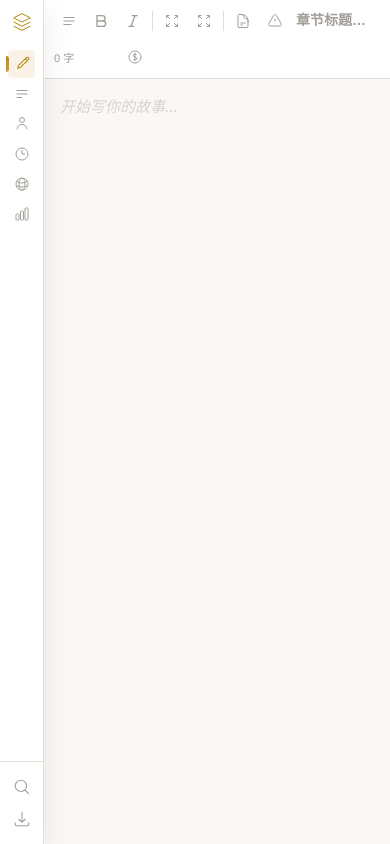
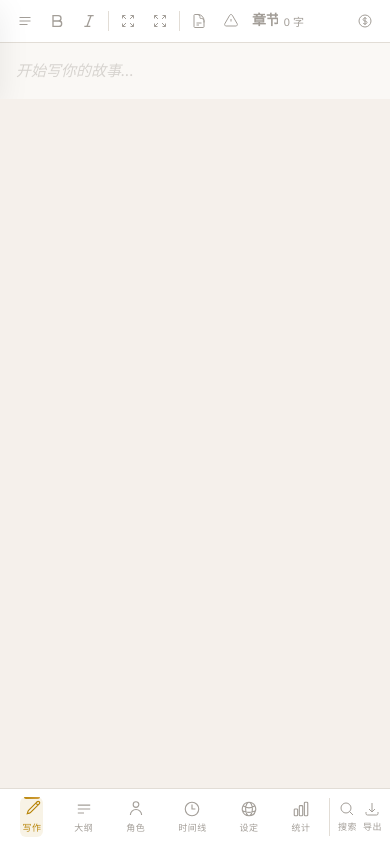
Before and after one commit to WuuuW-U/novel-writer, a plain HTML site: page index.html in a window 390 px wide. Drawn offline with Linux system fonts and the light colour scheme.

Commit message:
手机端侧边栏改为底部标签栏，提升移动端导航可见性

```diff
--- a/css/style.css
+++ b/css/style.css
@@ -510,13 +510,29 @@ select.form-input { appearance:none; cursor:pointer; background-image:url("data:
 
 /* ========== 手机 (≤480px) ========== */
 @media(max-width:480px) {
+  #app { flex-direction:column; }
+
   .sidebar {
-    width:44px; padding:12px 0 6px;
+    width:100%; height:56px; flex-direction:row; align-items:center;
+    padding:0 6px; border-right:none; border-top:1px solid var(--border);
+    order:2; flex-shrink:0; z-index:30; gap:0;
+    background:var(--bg-primary);
   }
-  .sidebar-logo { margin-bottom:14px; }
-  .sidebar-logo svg { width:20px; height:20px; }
-  .nav-btn { padding:6px 1px; border-radius:var(--radius-xs); }
-  .nav-btn svg { width:16px; height:16px; }
+  .sidebar::after { display:none; }
+  .sidebar-logo { display:none; }
+  .nav-items { flex-direction:row; flex:1; justify-content:space-around; padding:0; gap:0; width:auto; }
+  .nav-btn { flex-direction:column; padding:3px 2px; border-radius:6px; font-size:9px; min-width:0; }
+  .nav-btn svg { width:18px; height:18px; }
+  .nav-btn span { display:block; }
+  .nav-btn.active::before { left:50%; top:0; transform:translateX(-50%); width:16px; height:2px; border-radius:0 0 2px 2px; }
+  .sidebar-footer {
+    flex-direction:row; gap:2px; padding:0; border-top:none; margin-top:0; width:auto; border-left:1px solid var(--border); padding-left:6px; margin-left:2px;
+  }
+  .sidebar-footer .nav-btn { font-size:9px; }
+  .sidebar-footer .nav-btn svg { width:16px; height:16px; }
+
+  .main-content { order:1; flex:1; height:auto; min-height:0; }
+  .view.active { height:auto; }
 
   .write-layout { position:relative; }
   .chapter-panel {
@@ -570,10 +586,10 @@ select.form-input { appearance:none; cursor:pointer; background-image:url("data:
   .dialog-header h3 { font-size:14px; }
   .dialog-body { padding:16px; }
   .dialog-footer { padding:8px 16px; }
-  .form-input { font-size:16px; } /* prevent iOS zoom on focus */
+  .form-input { font-size:16px; }
 
   .search-box { gap:8px; padding-bottom:12px; margin-bottom:12px; }
-  .search-input { font-size:16px; } /* prevent iOS zoom on focus */
+  .search-input { font-size:16px; }
   .search-result-item { padding:10px 12px; }
 
   .export-options { gap:8px; }
@@ -591,9 +607,11 @@ select.form-input { appearance:none; cursor:pointer; background-image:url("data:
   .icon-btn { width:30px; height:30px; }
   .icon-btn svg { width:16px; height:16px; }
 
+  body.focus-mode .sidebar { display:none; }
   body.focus-mode .editor-container { padding:20px 16px; }
   body.focus-mode .editor-area { font-size:16px; line-height:1.9; }
   body.focus-mode .editor-toolbar { padding:6px 10px; }
 
   .rel-checkbox-group { grid-template-columns:1fr; }
+  .chapter-overlay { bottom:56px; }
 }
```
